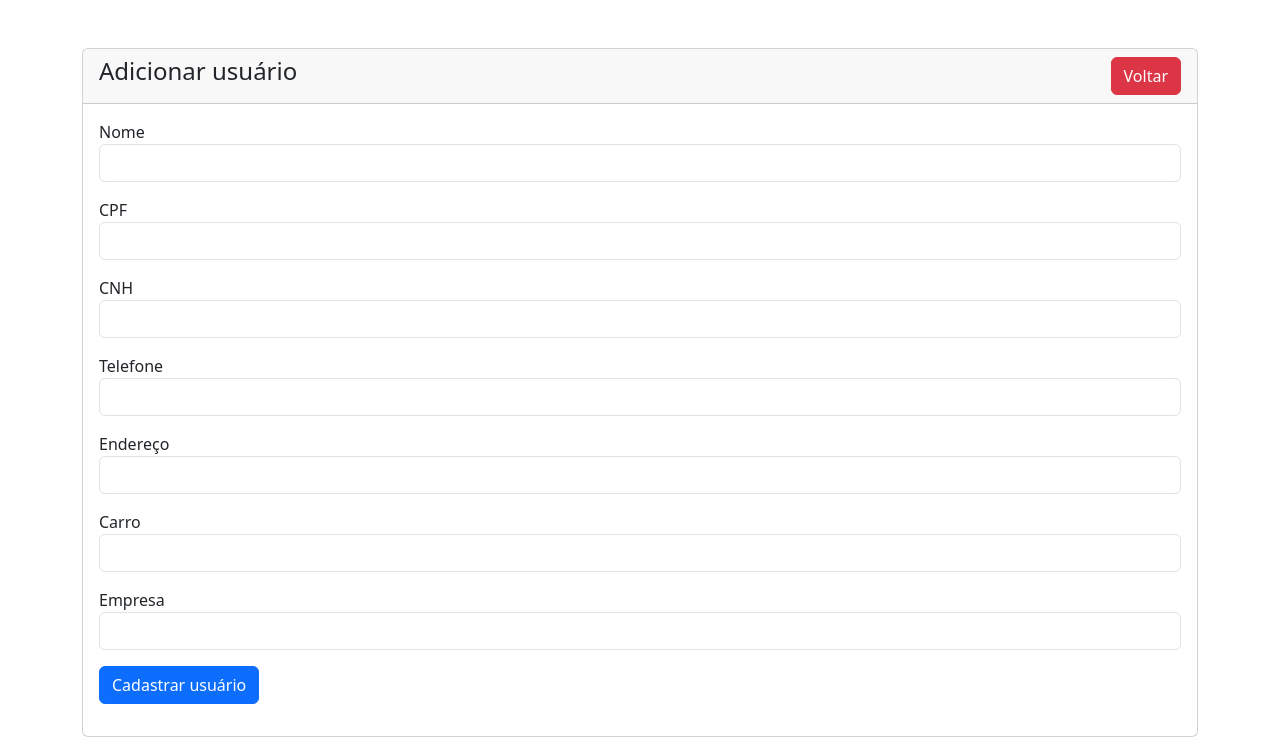
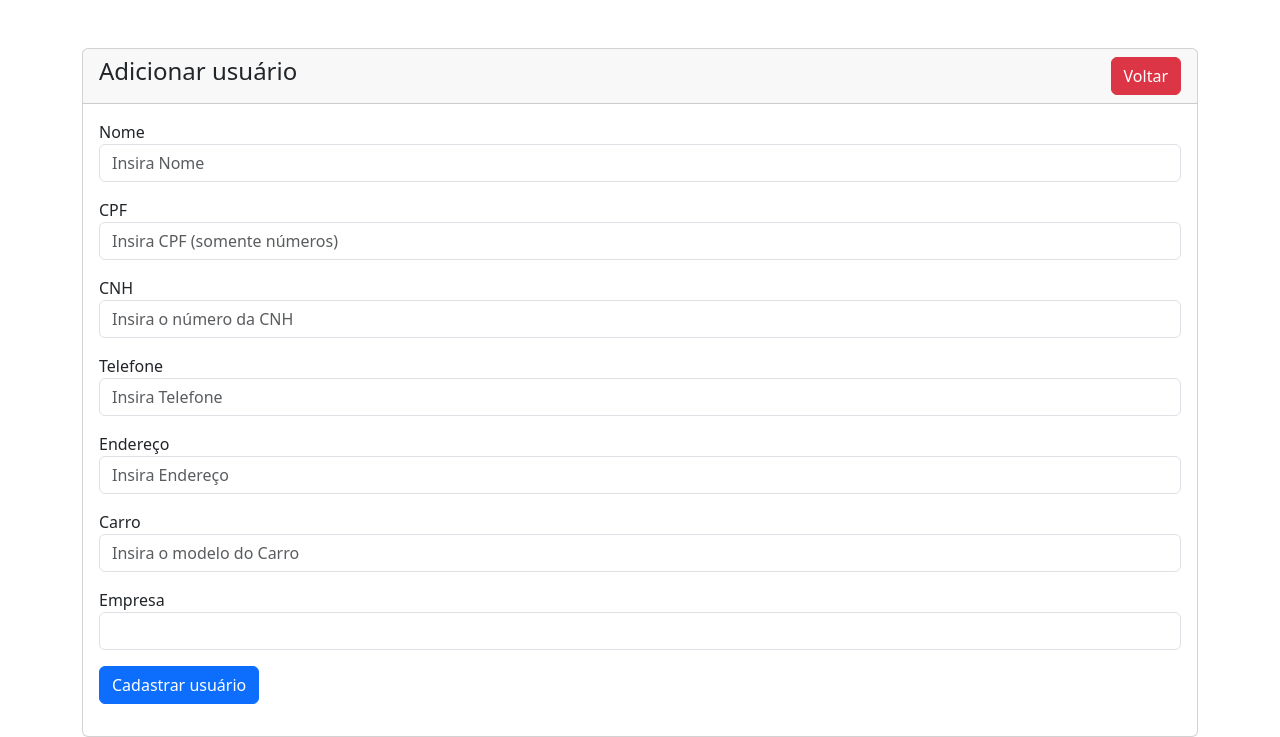
Before and after one commit to Andrezepf/projeto-1-overdrive, a PHP site: page /cadastro_u.php in a window 1280 px wide. Shown: the part 69-806 px from the top of the page. Run offline with PHP 8.4, Linux system fonts and the light colour scheme; the visitor is signed in with stand-in values (Sample User, id 1).

Commit message:
cadastro e edit com required

```diff
--- a/cadastro_u.php
+++ b/cadastro_u.php
@@ -22,27 +22,27 @@ require 'protect.php';
 
                         <div class="mb-3">
                             <label>Nome</label>
-                            <input type="text" name="nome" class="form-control">
+                            <input type="text" name="nome" class="form-control" required minlength="5" maxlength="50" placeholder="Insira Nome">
                         </div>
                         <div class="mb-3">
                             <label>CPF</label>
-                            <input type="text" name="cpf" class="form-control">
+                            <input type="text" name="cpf" class="form-control" required minlength="11" maxlength="11" placeholder="Insira CPF (somente números)">
                         </div>
                         <div class="mb-3">
                             <label>CNH</label>
-                            <input type="text" name="cnh" class="form-control">
+                            <input type="text" name="cnh" class="form-control" required maxlength="20" placeholder="Insira o número da CNH">
                         </div>
                         <div class="mb-3">
                             <label>Telefone</label>
-                            <input type="text" name="telefone" class="form-control">
+                            <input type="text" name="telefone" class="form-control" required minlength="9" maxlength="15" placeholder="Insira Telefone">
                         </div>
                         <div class="mb-3">
                             <label>Endereço</label>
-                            <input type="text" name="endereco" class="form-control">
+                            <input type="text" name="endereco" class="form-control" required minlength="5" maxlength="50" placeholder="Insira Endereço">
                         </div>
                         <div class="mb-3">
                             <label>Carro</label>
-                            <input type="text" name="carro" class="form-control">
+                            <input type="text" name="carro" class="form-control" required minlength="2" maxlength="20" placeholder="Insira o modelo do Carro">
                         </div>
                         <div class="mb-3">
                             <label>Empresa</label>
```
Also changed, not shown: cadastro_e.php (+6 -6 lines), editar_e.php (+6 -6 lines), editar_u.php (+6 -6 lines).
